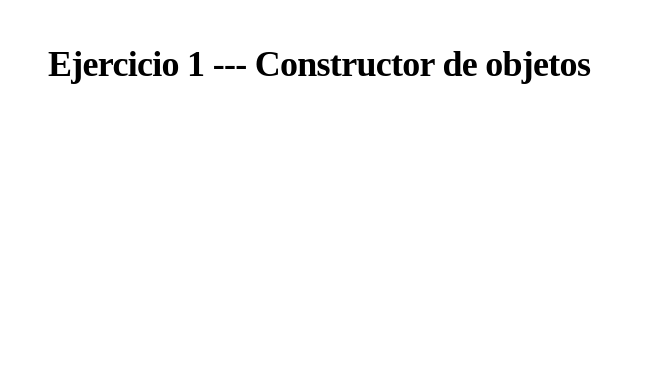
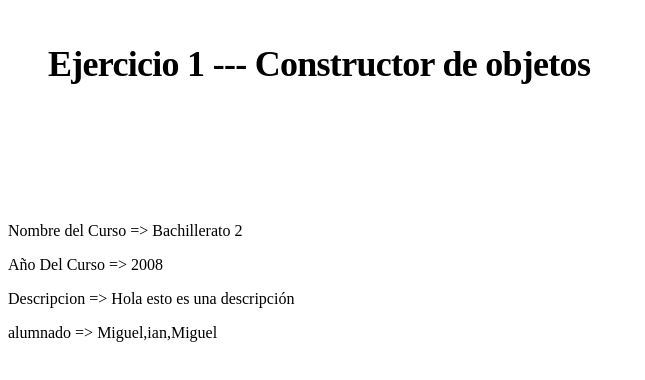
Before and after one commit to ianmiguelsoler/repasoExamenDWC_js, a plain HTML site: page Tema 2/Practica Constructor/constructor.html in a window 1280 px wide. Shown: the whole page, without its empty margins (0-645 px from the left). Drawn offline with Linux system fonts and the light colour scheme.

Commit message:
terminado

```diff
--- a/Tema 2/Practica Constructor/constructor.html
+++ b/Tema 2/Practica Constructor/constructor.html
@@ -18,6 +18,7 @@
             </div>
         </div>
     </div>
+    <div id="mostrarContenidoObjetos"></div>
 
 </body>
 <script type="module" src="index.js"></script>
--- a/Tema 2/Practica Constructor/index.js
+++ b/Tema 2/Practica Constructor/index.js
@@ -10,6 +10,8 @@ document.addEventListener("DOMContentLoaded", () => {
     const año = [2003, 2004, 2005, 2006, 2007, 2008, 2009, 2010];
     const nombres = ["Pedro", "Yuyu", "Miguel", "ian", "Cuyita", "Mai", "Joaquin", "Maria", "Patry"];
 
+    var mostrarTodo = document.getElementById("mostrarContenidoObjetos");
+
 var nombreDeCursoAleatorio = nombreDeCurso[4];
 var añoCurso = año[5];
 var descripcion = "Hola esto es una descripción";
@@ -21,7 +23,7 @@ if (alumnado === undefined){
 const constructorCurso = (nombreDeCursoAleatorio, añoCurso, descripcion, alumnado) =>{
 
     var curso ={
-        "Nombre Curso": nombreDeCursoAleatorio,
+        "Nombre del Curso": nombreDeCursoAleatorio,
         "Año Del Curso": añoCurso,
         "Descripcion": descripcion,
         "Alumnado": {alumnado},
@@ -41,6 +43,7 @@ const mostrarFuncionObjeto = (curso) => {
                 mostrarFuncionObjeto(element)
             }
             else{
+                mostrarTodo.innerHTML += `<p> <span>${clave}</span> => <span>${element}</span></p>`
                  console.log(`${clave} => ${element}`)
             }
 
```
